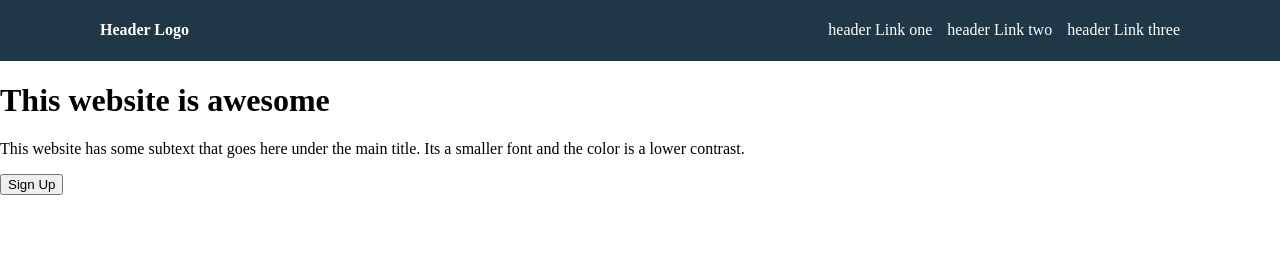
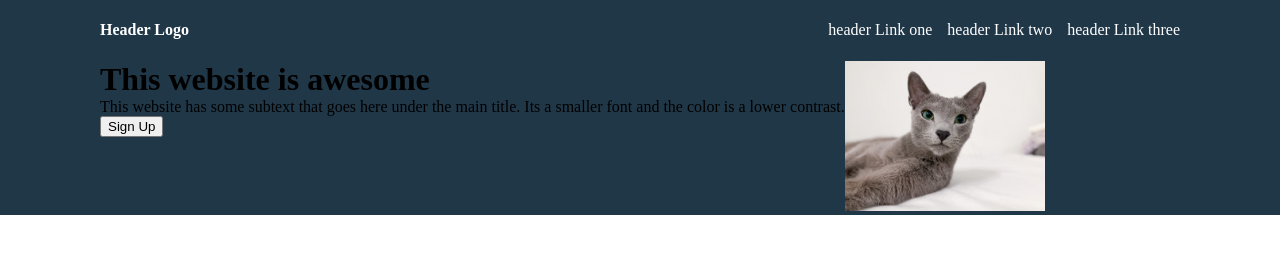
Before and after one commit to amyleewang21/odin-landing-page, a plain HTML site: page index.html in a window 1280 px wide. Drawn offline with Linux system fonts and the light colour scheme.

Commit message:
Add html and CSS for intro

```diff
--- a/index.html
+++ b/index.html
@@ -27,6 +27,7 @@
 
         </div>
         <div class="intro-right">
+            <img src="Mitri.JPG" alt="Russian Blue Cat" width=200px height=auto>
 
 
         </div>
--- a/style.css
+++ b/style.css
@@ -1,4 +1,4 @@
-body{
+body,p,h1{
     margin:0px;
 }
 
@@ -33,3 +33,22 @@ header{
     margin-right:100px;
 
 }
+
+.intro{
+    display:flex;
+    /* justify-content: space-between; */
+    /* align-items:center; */
+    background:rgb(32, 55, 72);
+
+
+}
+.intro-left{
+    margin-top:0px;
+    margin-left:100px;
+
+}
+
+.intro-right{
+    margin-right:100px;
+
+}
```
Also changed, not shown: Mitri.JPG (added).
